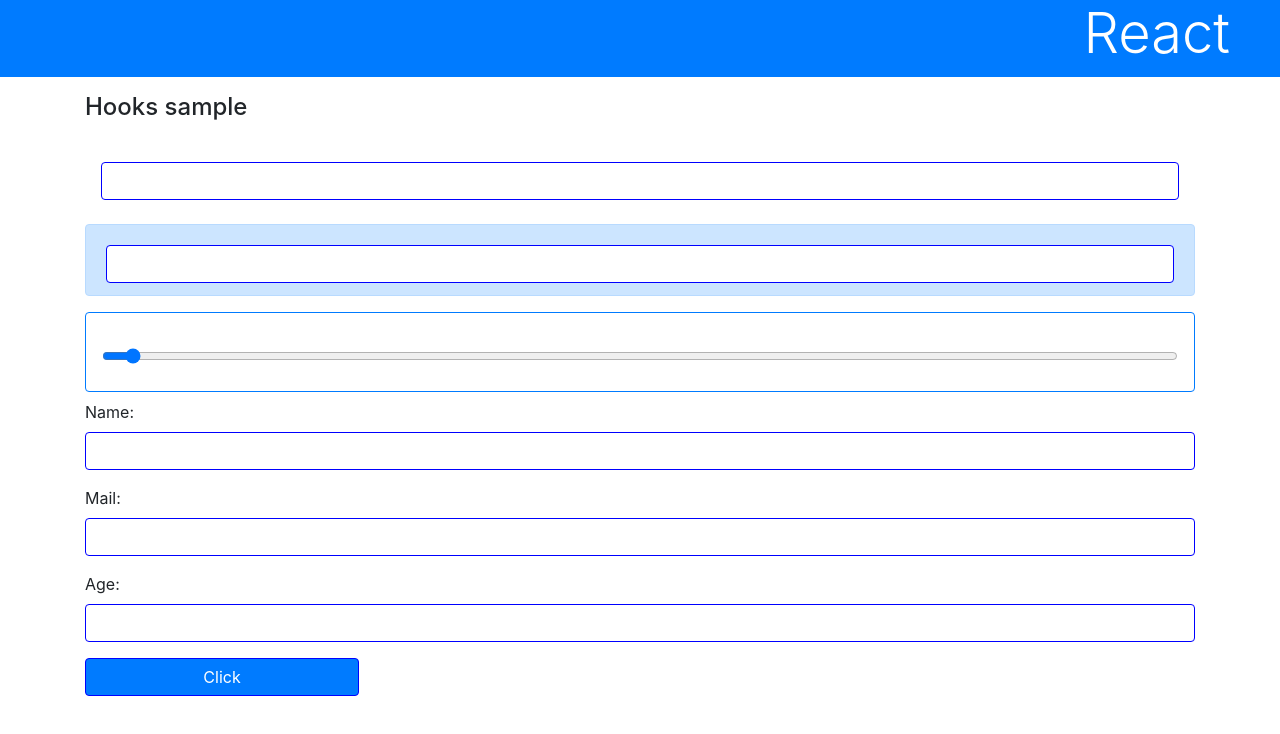
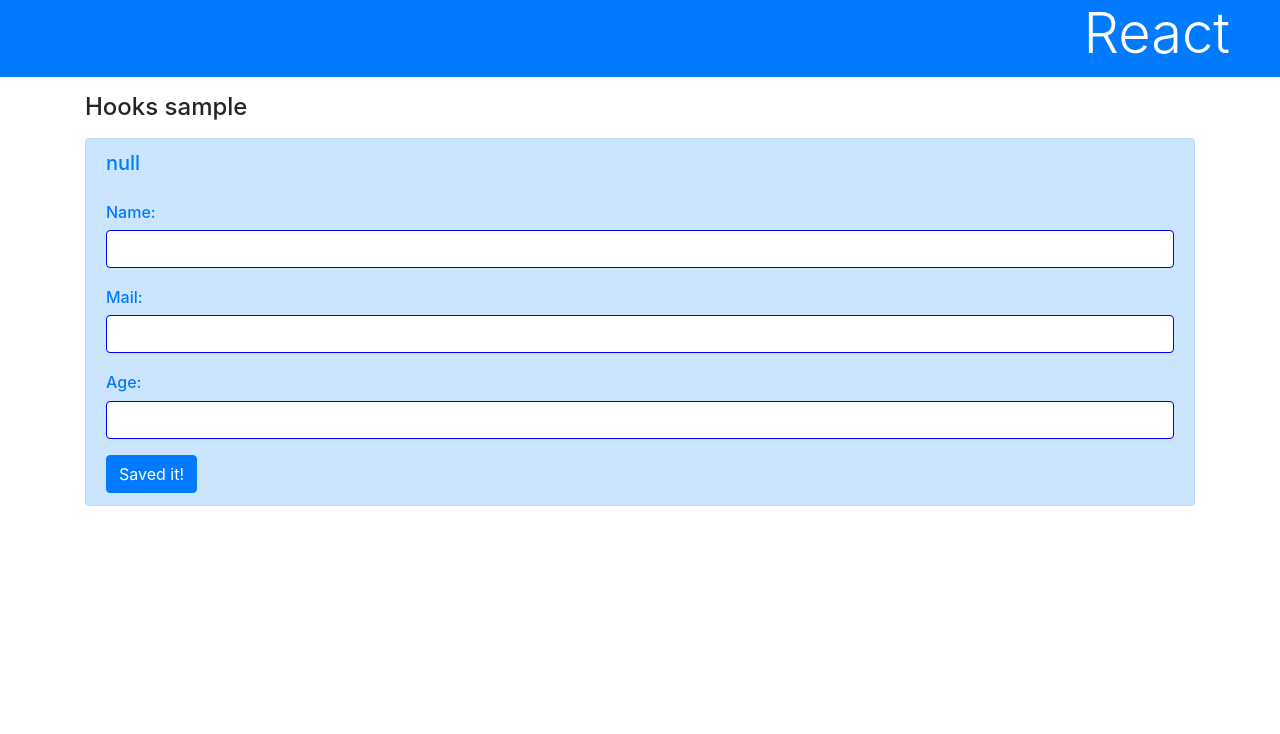
Before and after one commit to mashharuki/react_app, a React (Create React App) app: page / in a window 1280 px wide. Shown: the top 734 px of the page. Built offline with nearby package versions, Linux system fonts and the light colour scheme.

Commit message:
ローカルストレージを利用できるように更新しました。

```diff
--- a/src/App.js
+++ b/src/App.js
@@ -1,120 +1,62 @@
 import React, { useState, useEffect } from 'react';
 import './App.css';
-
-// 合計計算の関数
-const total = (a) => {
-  let re = 0;
-  // 合計する。
-  for ( let i = 0; i <= a; i++ ) {
-    re += i;
-  }
-  return re;
-}
-
-// 消費税計算の関数
-const tax = (a) => {
-  return Math.floor(a * 1.1);
-}
-
-// 数値を計算しメッセージを返す独自フック関数
-function useCalc (num = 0, func = (a) => { return a }) {
-  // ステート変数を設定
-  const [ msg, setMsg ] = useState(null);
-
-  const setValue = (p) => {
-    let res = func(p);
-    // ステートに値をセット
-    setMsg(<p className="h5">※ {p} の結果は、{res}です。</p>);
-  }
-  return [msg, setValue];
-}
-
-// デフォルトの関数コンポーネント
-function PlainMessage (props) {
-  // ステート変数を用意する。(変数と関数なし)
-  const [ msg, setCalc ] = useCalc();
-  // 値が更新されたときの処理
-  const onChange = (e) => {
-    setCalc(e.target.value);
-  }
-
-  return <div className="p-3 h5">
-    <h5>
-      {msg}
-    </h5>
-    <input type="number" onChange={onChange} className="form-control"/>
-  </div>
-}
+import usePersist from './Persist';
 
 // 合計計算用の関数コンポーネント
 function AlertMessage(props) {
-  // ステート変数を用意する。(変数:0, 関数:total関数)
-  const [ msg, setCalc ] = useCalc(0, total);
+  // ステートフックを設定
+  const [ name, setName ] = useState("");
+  const [ mail, setMail ] = useState("");
+  const [ age, setAge ] = useState(0);
+  const [ mydata, setMydata ] = usePersist("mydata", null);
 
-  // 値が更新されたときの処理
-  const onChange = (e) => {
-    setCalc(e.target.value);
+  // 以下、それぞれ値を更新する関数
+  const onChangeName = (event) => {
+    setName(event.target.value);
+  }
+
+  const onChangeMail = (event) => {
+    setMail(event.target.value);
+  }
+
+  const onChangeAge = (event) => {
+    setAge(event.target.value);
+  }
+
+  const onAction = (e) => {
+    const data = {
+      name: name,
+      mail: mail,
+      age: age
+    }
+    // ステート変数を更新する。
+    setMydata(data);
   }
 
   return <div className="alert alert-primary h5 text-primary">
-    <h5>
-      {msg}
+    <h5 className="mb-4">
+      {JSON.stringify(mydata)}
     </h5>
-    <input type="number" onChange={onChange} className="form-control" min="0" max="10000"/>
-  </div>
-}
-
-// 消費税計算用の関数コンポーネント
-function CardMessage(props) {
-  // ステート変数を用意する。(変数:0, 関数:tax関数)
-  const [ msg, setCalc ] = useCalc(0, tax);
-
-  // 値が更新されたときの処理
-  const onChange = (e) => {
-    setCalc(e.target.value);
-  }
-
-  return <div className="card p-3 h5 border-primary">
-    <h5>
-      {msg}
-    </h5>
-    <input type="range" onChange={onChange} className="form-control" min="0" step="100" max="10000"/>
+    <div className="form-group">
+      <label className="h6">Name:</label>
+      <input type="text" className="form-control" onChange={onChangeName}/>
+    </div>
+    <div className="form-group">
+      <label className="h6">Mail:</label>
+      <input type="mail" className="form-control" onChange={onChangeMail}/>
+    </div>
+    <div className="form-group">
+      <label className="h6">Age:</label>
+      <input type="number" className="form-control" onChange={onChangeAge}/>
+    </div>
+    <button className="btn btn-primary" onClick={onAction}>
+      Saved it!
+    </button>
   </div>
 }
 
 // App関数コンポーネント
 function App() {
-  // ステートフックを設定
-  const [ name, setName ] = useState("");
-  const [ mail, setMail ] = useState("");
-  const [ age, setAge ] = useState(0);
-  const [ form, setForm ] = useState({
-    name: 'no name',
-    mail: 'no mail',
-    age: 0
-  });
-  const [ val, setVal ] = useState(1000);
-  const [ msg, setMsg ] = useState(<p>set a price...</p>);
-
-  // 以下、それぞれ値を更新する関数
-  const doChangeName = (event) => {
-    setName(event.target.value);
-  }
-
-  const doChangeMail = (event) => {
-    setMail(event.target.value);
-  }
-
-  const doChangeAge= (event) => {
-    setAge(event.target.value);
-  }
-
-  // 送信するための関数
-  const doSubmit = (event) => {
-    // ステートをセットする。
-    setForm({name: name, mail: mail, age: age});
-    event.preventDefault();
-  }
 
   // レンダリング
   return (
@@ -126,24 +68,7 @@ function App() {
         <h4 className="my-3">
           Hooks sample
         </h4>
-        <PlainMessage />
         <AlertMessage />
-        <CardMessage />
-        <form onSubmit={doSubmit}>
-          <div className="form-group">
-            <label>Name:</label>
-            <input type="text" className="form-control" onChange={doChangeName}/>
-          </div>
-          <div className="form-group">
-            <label>Mail:</label>
-            <input type="text" className="form-control" onChange={doChangeMail}/>
-          </div>
-          <div className="form-group">
-            <label>Age:</label>
-            <input type="text" className="form-control" onChange={doChangeAge}/>
-          </div>
-          <input tyoe="submit" className="btn btn-primary" value="Click" />
-        </form>
       </div>
     </div>
   );
--- a/src/Persist.js
+++ b/src/Persist.js
@@ -3,8 +3,6 @@ import React, { useState } from 'react';
 
 // 独自フック(ky: 変数, initVal:関数)
 function usePersist(ky, initVal) {
-    // ステート変数を用意する。
-    const [ savedValue, setSavedValue ] = useState(value);
     // キー値
     const key = "hooks:" + ky;
     // ローカルストレージから値を取得する関数
@@ -28,6 +26,9 @@ function usePersist(ky, initVal) {
             console.log(err);
         }
     }
+    // ステート変数を用意する。
+    const [ savedValue, setSavedValue ] = useState(value);
+    // 戻り値
     return [ savedValue, setValue ];
 }
 
```
